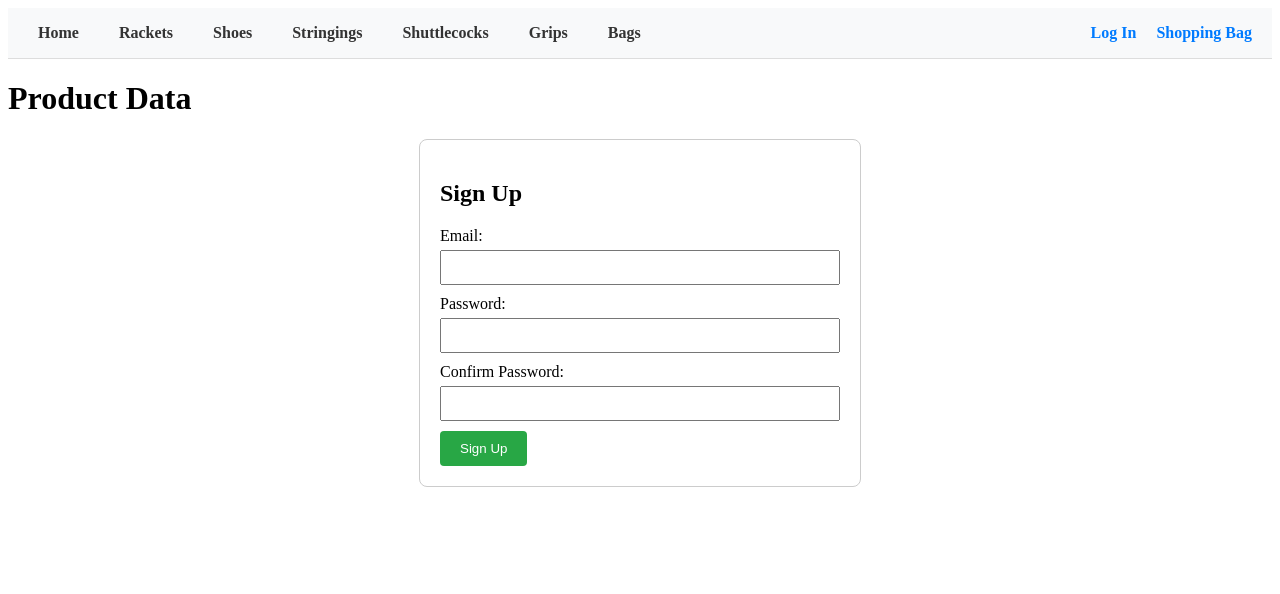
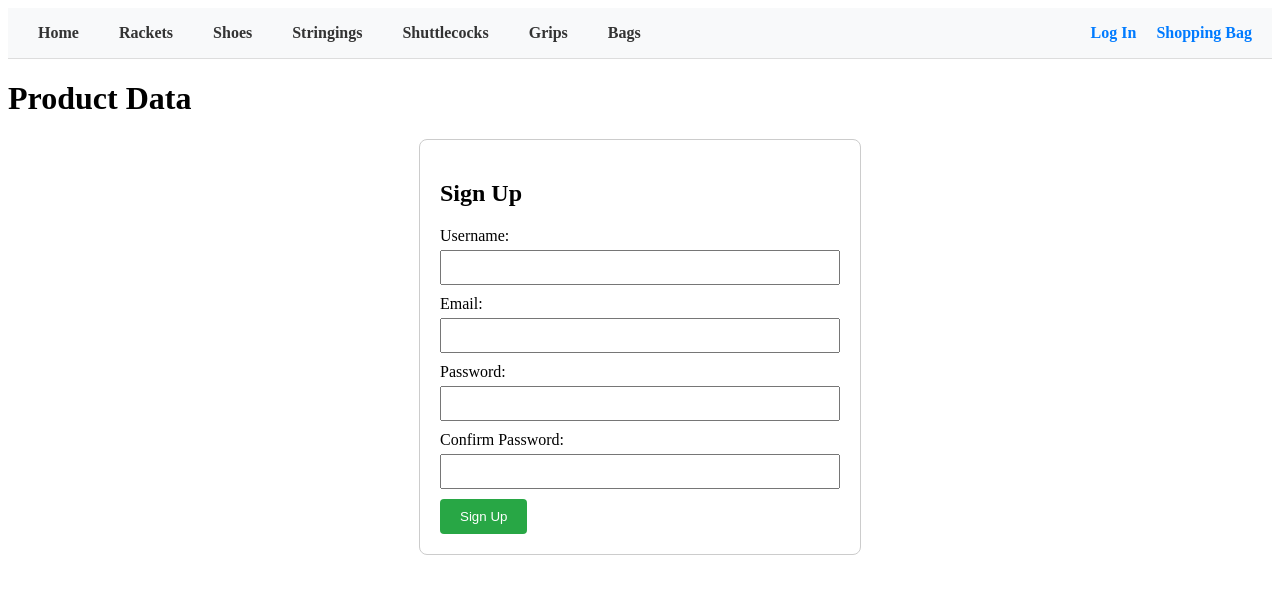
Before and after one commit to ThesisPrjTeamTAMK-Long-Le-Kiet-Nguyen/shopping_app_thesis, a React (Vite) app in the folder frontend/: page /signup in a window 1280 px wide. Shown: the top 594 px of the page. Built offline with nearby package versions, Linux system fonts and the light colour scheme.

Commit message:
Added register functionality for the frontend

```diff
--- a/frontend/src/components/Login/SignUp.jsx
+++ b/frontend/src/components/Login/SignUp.jsx
@@ -1,19 +1,63 @@
+import { Link, useNavigate } from 'react-router-dom';
+import { useState } from 'react';
+
 const SignUp = () => {
+  const [email, setEmail] = useState('');
+  const [username, setUsername] = useState('');
+  const [password, setPassword] = useState('');
+  const [confirmPassword, setConfirmPassword] = useState('');
+  const navigate = useNavigate();
+
+  const handleSubmit = async (e) => {
+    e.preventDefault();
+    if (password !== confirmPassword) {
+        alert('Passwords do not match!');
+        return;
+    }
+    try {
+        const response = await fetch('http://localhost:3000/users/register', {
+            method: 'POST',
+            headers: {
+                'Content-Type': 'application/json',
+            },
+            body: JSON.stringify({ username, email, password, confirmPassword }), // Include confirmPassword
+        });
+
+        if (!response.ok) {
+            throw new Error('Registration failed');
+        }
+
+        alert('Registration successful! You can now log in.');
+        navigate('/login'); // Redirect to login page
+    } catch (error) {
+        console.error('Error signing up:', error);
+        alert('Registration failed. Please try again.');
+    }
+};
+
   return (
     <div style={{ padding: '20px', maxWidth: '400px', margin: 'auto', border: '1px solid #ccc', borderRadius: '8px' }}>
       <h2>Sign Up</h2>
-      <form>
+      <form onSubmit={handleSubmit}>
+        <div style={{ marginBottom: '10px' }}>
+          <label htmlFor="username" style={{ display: 'block', marginBottom: '5px' }}>Username:</label>
+          <input type="text" id="username" name="username" style={{ width: '100%', padding: '8px', boxSizing: 'border-box' }}
+            value={username} onChange={(e) => setUsername(e.target.value)} />
+        </div>
         <div style={{ marginBottom: '10px' }}>
           <label htmlFor="email" style={{ display: 'block', marginBottom: '5px' }}>Email:</label>
-          <input type="email" id="email" name="email" style={{ width: '100%', padding: '8px', boxSizing: 'border-box' }} />
+          <input type="email" id="email" name="email" style={{ width: '100%', padding: '8px', boxSizing: 'border-box' }}
+          value={email} onChange={e => setEmail(e.target.value)}/>
         </div>
         <div style={{ marginBottom: '10px' }}>
           <label htmlFor="password" style={{ display: 'block', marginBottom: '5px' }}>Password:</label>
-          <input type="password" id="password" name="password" style={{ width: '100%', padding: '8px', boxSizing: 'border-box' }} />
+          <input type="password" id="password" name="password" style={{ width: '100%', padding: '8px', boxSizing: 'border-box' }}
+           value={password} onChange={e => setPassword(e.target.value)}/>
         </div>
         <div style={{ marginBottom: '10px' }}>
           <label htmlFor="confirm-password" style={{ display: 'block', marginBottom: '5px' }}>Confirm Password:</label>
-          <input type="password" id="confirm-password" name="confirm-password" style={{ width: '100%', padding: '8px', boxSizing: 'border-box' }} />
+          <input type="password" id="confirm-password" name="confirm-password" style={{ width: '100%', padding: '8px', boxSizing: 'border-box' }}
+           value={confirmPassword} onChange={e => setConfirmPassword(e.target.value)}/>
         </div>
         <button type="submit" style={{ padding: '10px 20px', backgroundColor: '#28a745', color: '#fff', border: 'none', borderRadius: '4px', cursor: 'pointer' }}>
           Sign Up
```
Also changed, not shown: 1 other file (tests, documents, lock files or other folders).
